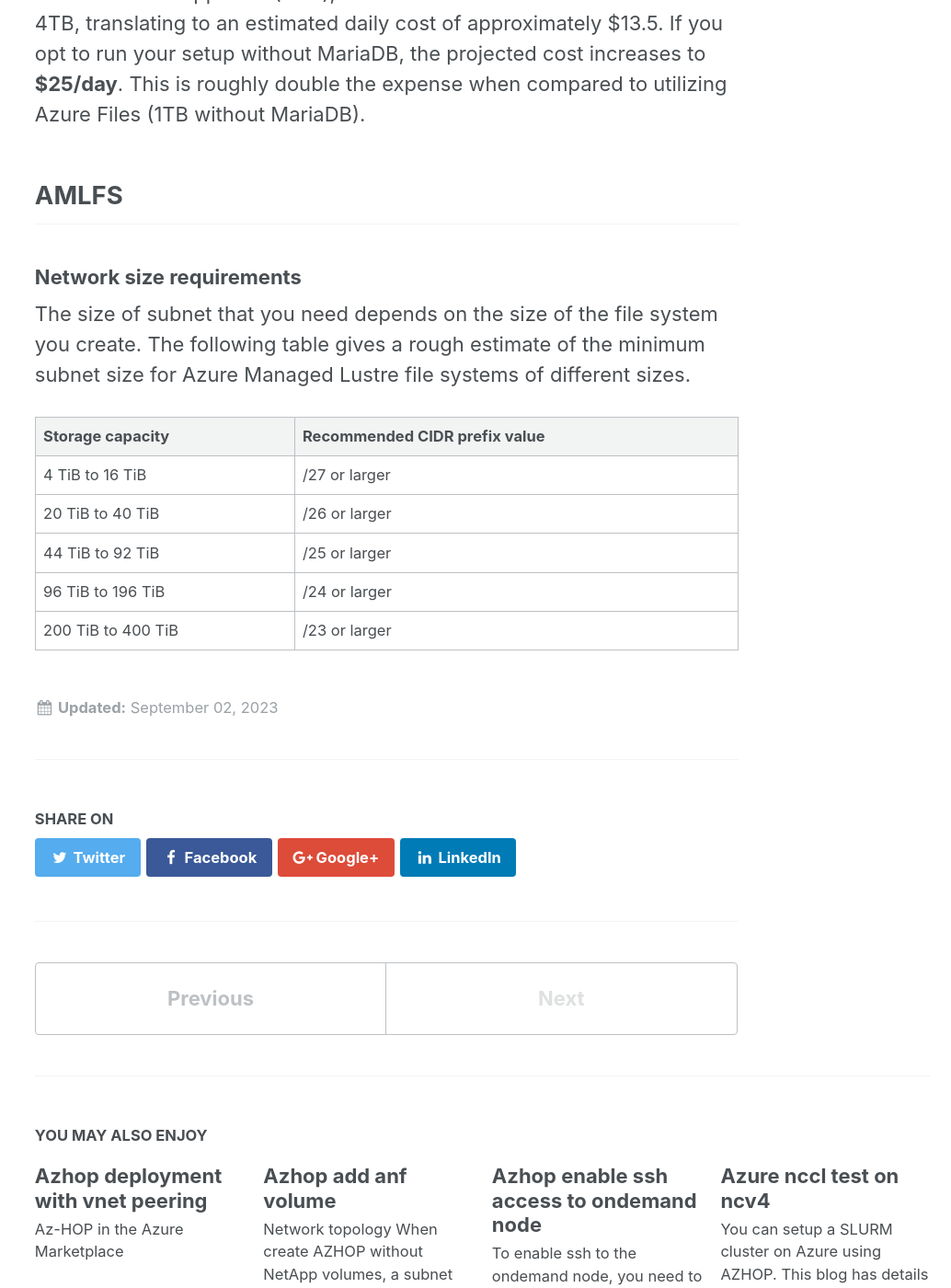
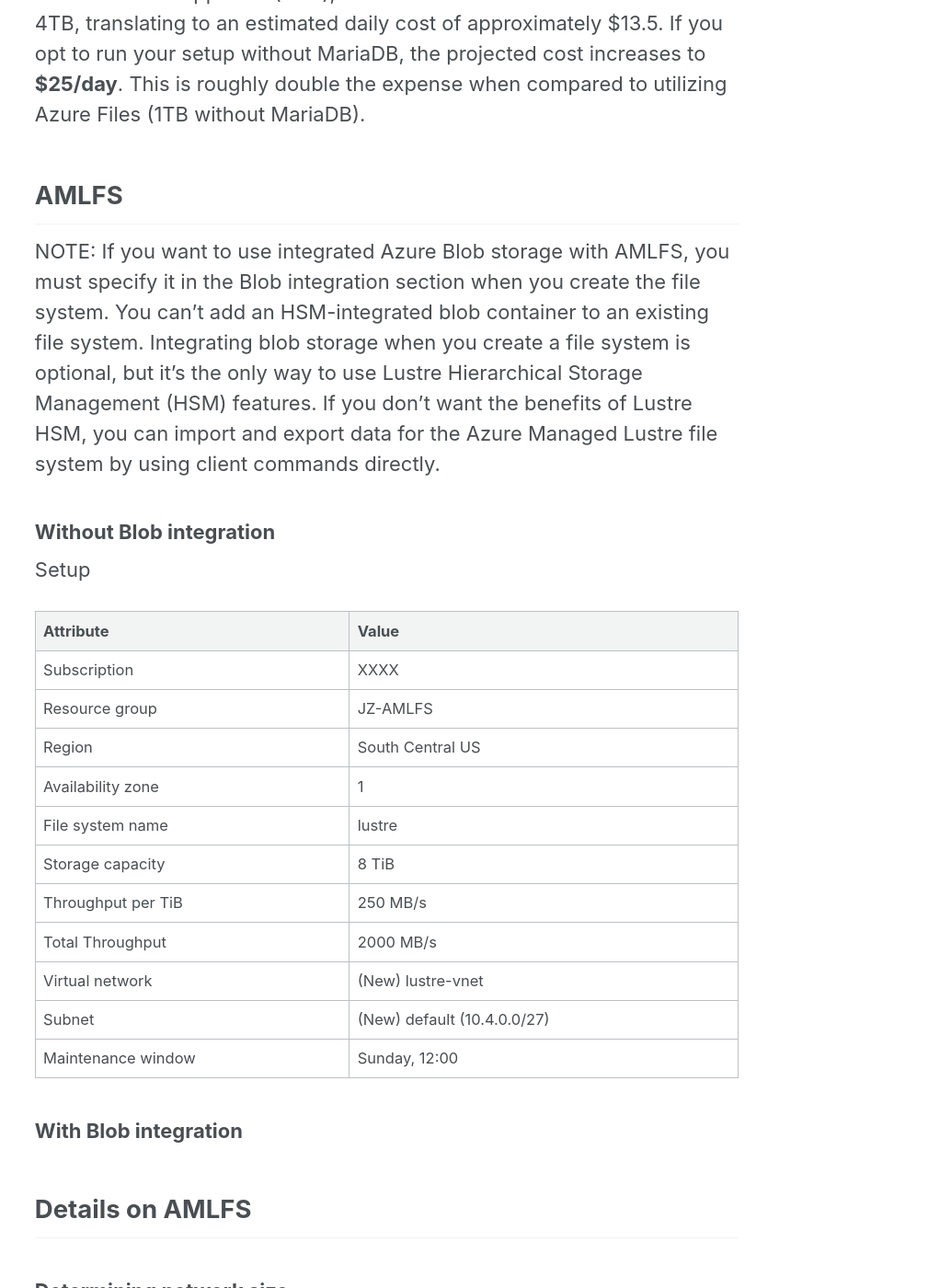
Before and after one commit to JingchaoZhang/JingchaoZhang.github.io, a Jekyll site: the page built from _posts/2023-09-02-Azhop backbone cost analyses.md, in a window 1280 px wide and 1400 px high, scrolled down 3378 px. Shown: the whole window at 92% size, without its empty margins (246-1280 px from the left). Built offline with Jekyll 4.4.1, drawn with Linux system fonts in a browser that asks for light colours; some of the changed text lies outside the part shown.

Commit message:
Update 2023-09-02-Azhop backbone cost analyses.md

```diff
--- a/_posts/2023-09-02-Azhop backbone cost analyses.md
+++ b/_posts/2023-09-02-Azhop backbone cost analyses.md
@@ -52,8 +52,38 @@
 With Azure NetApp Files (ANF), the smallest allowable volume size is 4TB, translating to an estimated daily cost of approximately $13.5. If you opt to run your setup without MariaDB, the projected cost increases to **$25/day**. This is roughly double the expense when compared to utilizing Azure Files (1TB without MariaDB).
 
 ## AMLFS
-### Network size requirements
+NOTE: If you want to use integrated Azure Blob storage with AMLFS, you must specify it in the Blob integration section when you create the file system. You can't add an HSM-integrated blob container to an existing file system. Integrating blob storage when you create a file system is optional, but it's the only way to use Lustre Hierarchical Storage Management (HSM) features. If you don't want the benefits of Lustre HSM, you can import and export data for the Azure Managed Lustre file system by using client commands directly.
 
+### Without Blob integration
+Setup
+
+| Attribute                | Value                           |
+|--------------------------|---------------------------------|
+| Subscription             | XXXX          |
+| Resource group           | JZ-AMLFS                        |
+| Region                   | South Central US                |
+| Availability zone        | 1                               |
+| File system name         | lustre                          |
+| Storage capacity         | 8 TiB                           |
+| Throughput per TiB       | 250 MB/s                        |
+| Total Throughput         | 2000 MB/s                       |
+| Virtual network          | (New) lustre-vnet               |
+| Subnet                   | (New) default (10.4.0.0/27)      |
+| Maintenance window       | Sunday, 12:00                   |
+
+### With Blob integration
+
+
+
+
+
+
+
+
+
+
+## Details on AMLFS
+### Determining network size
 The size of subnet that you need depends on the size of the file system you create. The following table gives a rough estimate of the minimum subnet size for Azure Managed Lustre file systems of different sizes.
 
 | Storage capacity     | Recommended CIDR prefix value |
@@ -63,3 +93,6 @@
 | 44 TiB to 92 TiB     | /25 or larger                 |
 | 96 TiB to 196 TiB    | /24 or larger                 |
 | 200 TiB to 400 TiB   | /23 or larger                 |
+
+- [Install pre-built client software](https://learn.microsoft.com/en-us/azure/azure-managed-lustre/client-install?source=recommendations&pivots=centos-7)
+- [Connect clients to an Azure Managed Lustre file system](https://learn.microsoft.com/en-us/azure/azure-managed-lustre/connect-clients)
```
